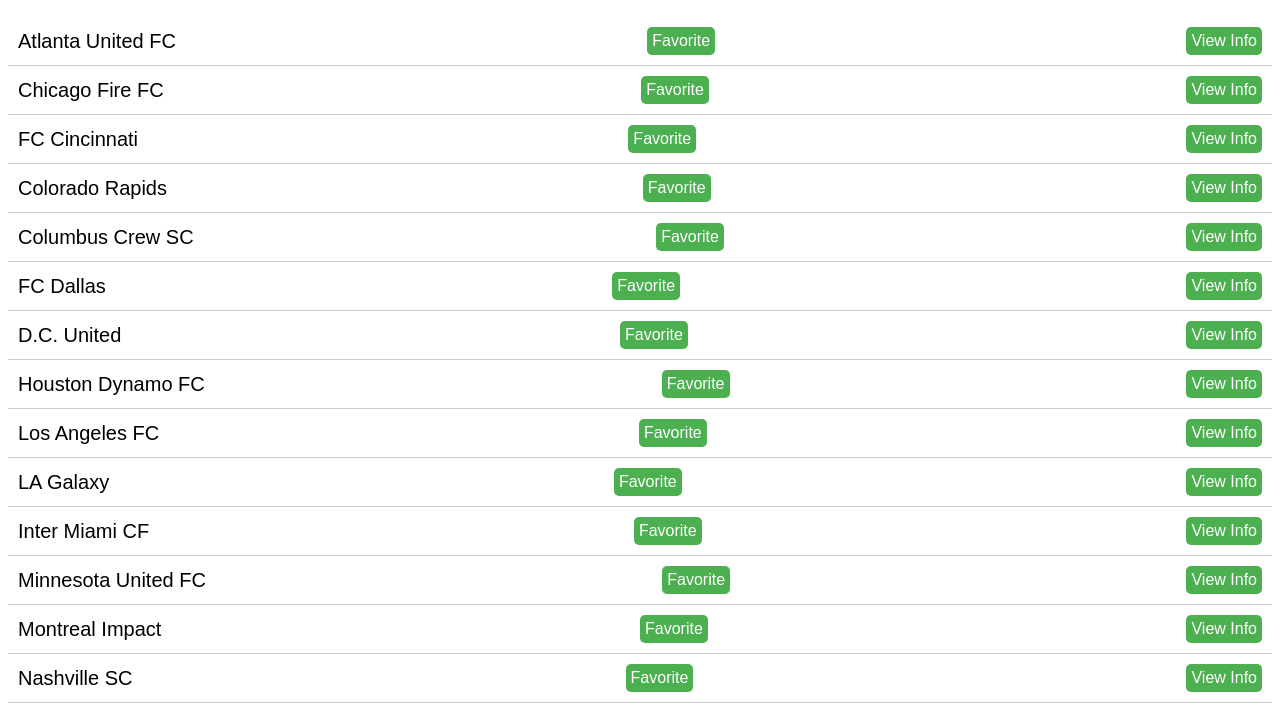
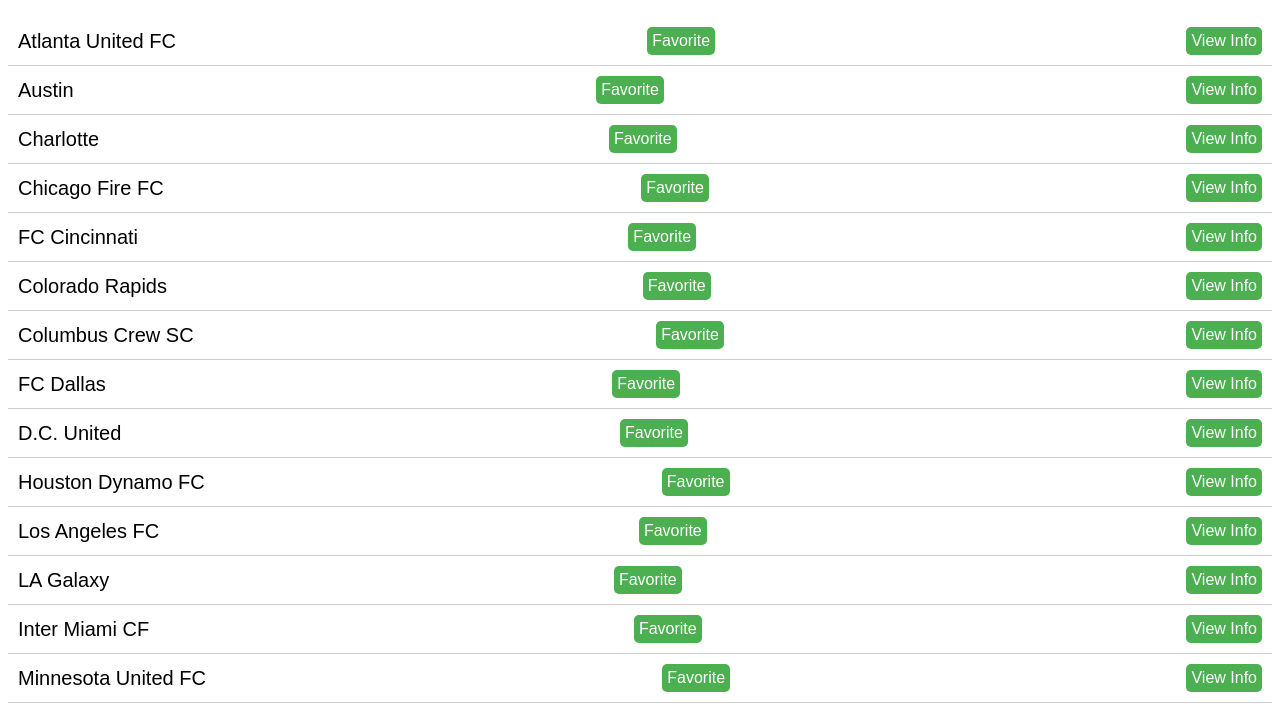
Before and after one commit to blackshane/Futbol-Fan-App, a plain HTML site: page TEAMS/teams.html in a window 1280 px wide. Shown: the part 60-770 px from the top of the page. Drawn offline with Linux system fonts and the light colour scheme; no server answers.

```diff
--- a/TEAMS/teams.html
+++ b/TEAMS/teams.html
@@ -10,138 +10,154 @@
 <body>
 	<h1>Major League Soccer Teams</h1>
 	<div class="teams-container">
+		<!-- Button values are the team's ID number -->
 		<div class="team">
 			<div class="team-name">Atlanta United FC</div>
 			<button class="favorite-btn">Favorite</button>
-			<button class="view-info-btn" value="">View Info</button>
+			<button class="view-info-btn" value="1608">View Info</button>
+		</div>
+		<div class="team">
+			<div class="team-name">Austin</div>
+			<button class="favorite-btn">Favorite</button>
+			<button class="view-info-btn" value="16489">View Info</button>
+		</div>
+		<div class="team">
+			<div class="team-name">Charlotte</div>
+			<button class="favorite-btn">Favorite</button>
+			<button class="view-info-btn" value="18310">View Info</button>
 		</div>
 		<div class="team">
 			<div class="team-name">Chicago Fire FC</div>
 			<button class="favorite-btn">Favorite</button>
-			<button class="view-info-btn">View Info</button>
+			<button class="view-info-btn" value="1607">View Info</button>
 		</div>
 		<div class="team">
 			<div class="team-name">FC Cincinnati</div>
 			<button class="favorite-btn">Favorite</button>
-			<button class="view-info-btn">View Info</button>
+			<button class="view-info-btn" value="2242">View Info</button>
 		</div>
 		<div class="team">
 			<div class="team-name">Colorado Rapids</div>
 			<button class="favorite-btn">Favorite</button>
-			<button class="view-info-btn">View Info</button>
+			<button class="view-info-btn" value="1610">View Info</button>
 		</div>
 		<div class="team">
 			<div class="team-name">Columbus Crew SC</div>
 			<button class="favorite-btn">Favorite</button>
-			<button class="view-info-btn">View Info</button>
+			<button class="view-info-btn" value="1613">View Info</button>
 		</div>
 		<div class="team">
 			<div class="team-name">FC Dallas</div>
 			<button class="favorite-btn">Favorite</button>
-			<button class="view-info-btn">View Info</button>
+			<button class="view-info-btn" value="1597">View Info</button>
 		</div>
 		<div class="team">
 			<div class="team-name">D.C. United</div>
 			<button class="favorite-btn">Favorite</button>
-			<button class="view-info-btn">View Info</button>
+			<button class="view-info-btn" value="1615">View Info</button>
 		</div>
 		<div class="team">
 			<div class="team-name">Houston Dynamo FC</div>
 			<button class="favorite-btn">Favorite</button>
-			<button class="view-info-btn">View Info</button>
+			<button class="view-info-btn" value="1600">View Info</button>
 		</div>
 		<div class="team">
 			<div class="team-name">Los Angeles FC</div>
 			<button class="favorite-btn">Favorite</button>
-			<button class="view-info-btn">View Info</button>
+			<button class="view-info-btn" value="1605">View Info</button>
 		</div>
 		<div class="team">
 			<div class="team-name">LA Galaxy</div>
 			<button class="favorite-btn">Favorite</button>
-			<button class="view-info-btn">View Info</button>
+			<button class="view-info-btn" value="1605">View Info</button>
 		</div>
 		<div class="team">
 			<div class="team-name">Inter Miami CF</div>
 			<button class="favorite-btn">Favorite</button>
-			<button class="view-info-btn">View Info</button>
+			<button class="view-info-btn" value="9568">View Info</button>
 		</div>
 		<div class="team">
 			<div class="team-name">Minnesota United FC</div>
 			<button class="favorite-btn">Favorite</button>
-			<button class="view-info-btn">View Info</button>
+			<button class="view-info-btn" value="1612">View Info</button>
 		</div>
 		<div class="team">
 			<div class="team-name">Montreal Impact</div>
 			<button class="favorite-btn">Favorite</button>
-			<button class="view-info-btn">View Info</button>
+			<button class="view-info-btn" value="1614">View Info</button>
 		</div>
 		<div class="team">
 			<div class="team-name">Nashville SC</div>
 			<button class="favorite-btn">Favorite</button>
-			<button class="view-info-btn">View Info</button>
+			<button class="view-info-btn" value="9569">View Info</button>
 		</div>
 		<div class="team">
 			<div class="team-name">New England Revolution</div>
 			<button class="favorite-btn">Favorite</button>
-			<button class="view-info-btn">View Info</button>
+			<button class="view-info-btn" value="1609">View Info</button>
 		</div>
 		<div class="team">
 			<div class="team-name">New York City FC</div>
 			<button class="favorite-btn">Favorite</button>
-			<button class="view-info-btn">View Info</button>
+			<button class="view-info-btn" value="1604">View Info</button>
 		</div>
 		<div class="team">
 			<div class="team-name">New York Red Bulls</div>
 			<button class="favorite-btn">Favorite</button>
-			<button class="view-info-btn">View Info</button>
+			<button class="view-info-btn" value="1602">View Info</button>
 		</div>
 		<div class="team">
 			<div class="team-name">Orlando City SC</div>
 			<button class="favorite-btn">Favorite</button>
-			<button class="view-info-btn">View Info</button>
+			<button class="view-info-btn" value="1598">View Info</button>
 		</div>
 		<div class="team">
 			<div class="team-name">Philadelphia Union</div>
 			<button class="favorite-btn">Favorite</button>
-			<button class="view-info-btn">View Info</button>
+			<button class="view-info-btn" value="1599">View Info</button>
 		</div>
 		<div class="team">
 			<div class="team-name">Portland Timbers</div>
 			<button class="favorite-btn">Favorite</button>
-			<button class="view-info-btn">View Info</button>
+			<button class="view-info-btn" value="1617">View Info</button>
 		</div>
 		<div class="team">
 			<div class="team-name">Real Salt Lake</div>
 			<button class="favorite-btn">Favorite</button>
-			<button class="view-info-btn">View Info</button>
+			<button class="view-info-btn" value="1606">View Info</button>
 		</div>
 		<div class="team">
 			<div class="team-name">San Jose Earthquakes</div>
 			<button class="favorite-btn">Favorite</button>
-			<button class="view-info-btn">View Info</button>
+			<button class="view-info-btn" value="1596">View Info</button>
 		</div>
 		<div class="team">
 			<div class="team-name">Seattle Sounders FC</div>
 			<button class="favorite-btn">Favorite</button>
-			<button class="view-info-btn">View Info</button>
+			<button class="view-info-btn" value="1595">View Info</button>
 		</div>
 		<div class="team">
 			<div class="team-name">Sporting Kansas City</div>
 			<button class="favorite-btn">Favorite</button>
-			<button class="view-info-btn">View Info</button>
+			<button class="view-info-btn" value="1611">View Info</button>
+		</div>
+		<div class="team">
+			<div class="team-name">St. Louis City</div>
+			<button class="favorite-btn">Favorite</button>
+			<button class="view-info-btn" value="20787">View Info</button>
 		</div>
 		<div class="team">
 			<div class="team-name">Toronto FC</div>
 			<button class="favorite-btn">Favorite</button>
-			<button class="view-info-btn">View Info</button>
+			<button class="view-info-btn" value="1601">View Info</button>
 		</div>
 		<div class="team">
 			<div class="team-name">Vancouver Whitecaps FC</div>
 			<button class="favorite-btn">Favorite</button>
-			<button class="view-info-btn">View Info</button>
+			<button class="view-info-btn" value="1603">View Info</button>
 		</div>
 	</div>
 
-	<script src="teams.js"></script>
+	<script src="./teams.js"></script>
 </body>
 </html>
--- a/TEAMS/teams.js
+++ b/TEAMS/teams.js
@@ -1,3 +1,4 @@
+const viewInfoBtns = document.querySelectorAll(".view-info-btn");
 
 // debug
 const options = {
@@ -9,7 +10,22 @@ const options = {
 };
 
 // debug
-fetch('https://api-football-v1.p.rapidapi.com/v3/leagues?id=253', options)
+fetch('https://api-football-v1.p.rapidapi.com/v3/teams?league=253&season=2023', options)
 	.then(response => response.json())
 	.then(response => console.log(response))
 	.catch(err => console.error(err));
+
+let selectedTeamID = "";
+
+const initializePage = function() {
+    for (const button of viewInfoBtns) {
+        button.addEventListener("click", function() {
+            location.assign("./team-info.html");
+            selectedTeamID = button.getAttribute("value");
+
+            localStorage.setItem("teamID", selectedTeamID);
+        });
+    }
+}
+
+initializePage();
```
Also changed, not shown: TEAMS/team-info.html (+25 -1 lines), TEAMS/team-info.js (added, +43 -0 lines).
